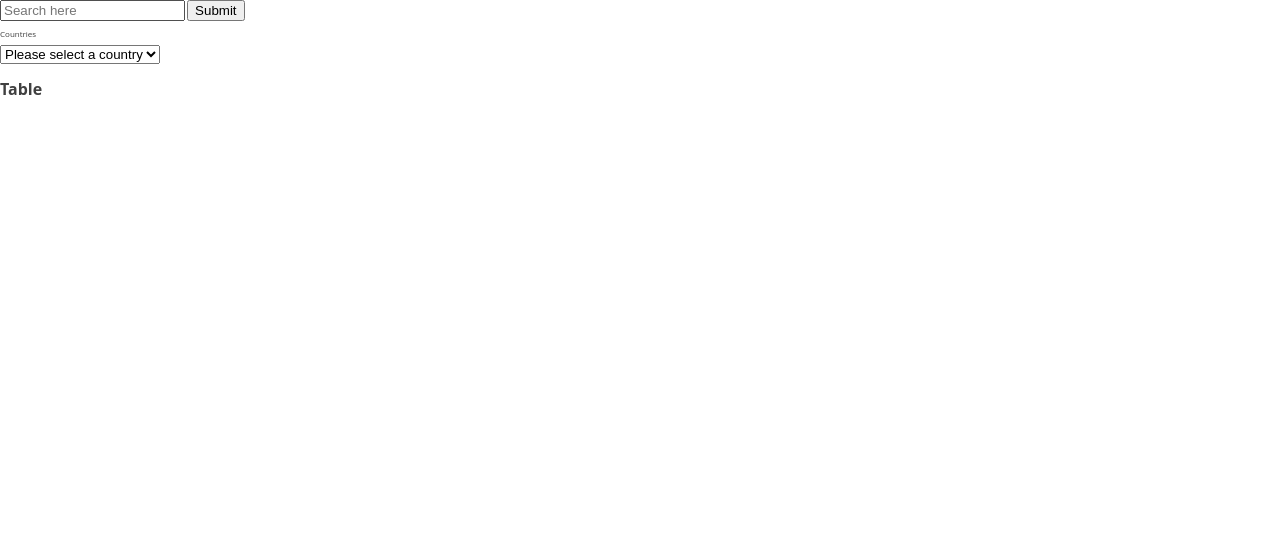
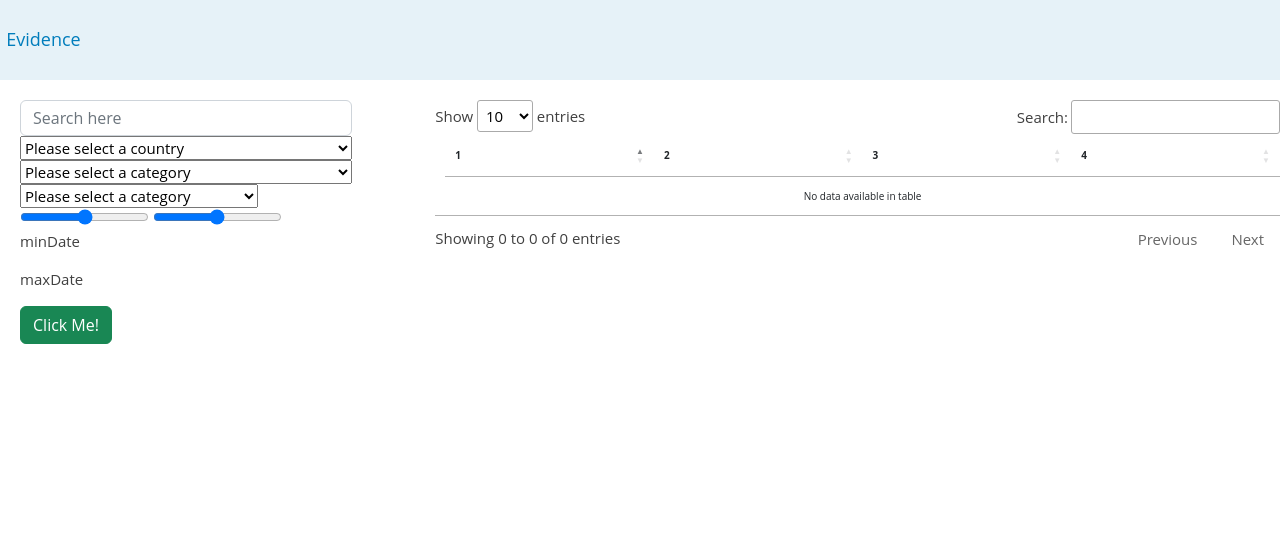
Before and after one commit to ctedja/evidence_app, a Flask app: page /hello in a window 1280 px wide. Shown: the top 543 px of the page. Before the commit the page ends 95 px from the top, so only its background shows below. Run offline with Flask 2, Linux system fonts and the light colour scheme; parts of the project's set-up code (start-up, migrations or seed data) failed here and were passed over; some libraries are stand-ins or nearby versions.

Commit message:
Trying to work in jquery

```diff
--- a/app.py
+++ b/app.py
@@ -1,6 +1,8 @@
 import pandas as pd
 from flask import Flask, render_template, jsonify, render_template_string, request, flash
 import json
+import datetime
+from datetime import datetime
 
 # Just for full .head() viewing options
 pd.options.display.max_columns = None
@@ -26,11 +28,11 @@
 evidence_dataset = pd.read_excel('evidence_dataset.xlsx')
 evidence_dataset = pd.DataFrame(evidence_dataset)
 evidence_dataset = evidence_dataset.filter(['Country', 'Title', 'Category', 'Date', 'Link', 'Image'])
-#
+evidence_dataset['Date'] = evidence_dataset['Date'].dt.date
 evidence_dataset = evidence_dataset.fillna("")
 #evidence_dataset = evidence_dataset.to_json(orient='values')
 evidence_dataset = evidence_dataset.values.tolist()
-evidence_dataset
+
 
 # # Try again
 # evidence_dataset = [['Afghanistan', '(SEIA) UNDP COVID-19 Impact: Short term disruptions and policy considerations', 'Assessments (Multi-Sector)', 'Timestamp("2020-06-01 00:00:00")', 'https://www.undp.org/content/dam/undp/library/covid19/Afghanistan - Covid19 Impact Note - Final  April 15 2020.pdf']]
--- /dev/null
+++ b/static/css/style.css
@@ -0,0 +1,162 @@
+body {
+    color: #404040;
+    font: 400 15px/22px 'Open Sans', 'Helvetica Neue', sans-serif;
+    padding: 0;
+    -webkit-font-smoothing: antialiased;
+    overflow:hidden;
+}
+
+* {
+    box-sizing: border-box;
+}
+
+.title {
+    position: absolute;
+    width: 100%;
+    height: 10%;
+    top: 0;
+    font-family: 'Open Sans', 'Helvetica Neue', sans-serif;
+    overflow: hidden;
+    background-color:#e6f2f8;
+}
+
+h1 {
+    color:#007dbc;
+    font-size:18px;
+    position:absolute;
+    top: 50%;
+    transform: translate(-50%, -50%);
+    padding-left:10px;
+}
+
+.filters {
+    position: absolute;
+    width: 34%;
+    height: 100%;
+    top: 10%;
+    overflow: hidden;
+    padding-left: 20px;
+    padding-top: 20px;
+}
+
+.main {
+    position: absolute;
+    width: 66%;
+    height: 100%;
+    left: 34%;
+    top: 10%;
+    overflow: auto;
+    padding-top:20px;
+}
+
+.form-control {
+    position:relative;
+    width: 80%;
+    height: 5%;
+    left: 0;
+    top: 10%;
+}
+
+.countrySelector {
+    position: relative;
+    width: 80%;
+    height: 5%;
+    left: 0;
+    top: 20%;
+}
+
+.categorySelector {
+    position: relative;
+    width: 80%;
+    height: 5%;
+    left: 0;
+    top: 30%;
+}
+
+table {
+    font-size: 10px;
+    padding-left:10px;
+    border-bottom: 0px;
+}
+
+table td {
+    font-size: 10px;
+    margin: 10px;
+    border-bottom: 0px;
+}
+
+.tableThumbnail {
+    width: 50px;
+    height: 80px;
+    object-fit: cover;
+    border-radius: 5px;
+    margin-right: 15px;
+}
+
+.tableTitle {
+    top:0;
+    font-size: 14px;
+    vertical-align: bottom;
+}
+
+.tableCountry {
+    width: 10%;
+}
+
+.tableCountry span {
+    font-size: 10px;
+    color:#007dbc;
+    background-color:#e6f2f8;
+    border-bottom: 0px;
+    -webkit-border-radius: 10px;
+    -moz-border-radius: 10px;
+    border-radius: 10px;
+}
+
+.tableCategory {
+    font-size: 10px;
+    color:#adadad;
+}
+
+.tableDate {
+    font-size: 10px;
+    color:#adadad;
+}
+
+.tableSpacer1 {
+    height: 15px;
+    width:100%;
+    border-bottom: solid 0.5px lightgray;
+}
+
+.tableSpacer2 {
+    height: 30px;
+}
+
+a {
+    color: #007dbc;
+    text-decoration: none;
+}
+
+a:visited {
+    color: #007dbc;
+    text-decoration: none;
+}
+
+a:hover {
+    opacity: 0.5;
+}
+
+::-webkit-scrollbar {
+	width: 5px;
+	height: 5px;
+	border-left: 0;
+	background: rgba(0, 0, 0, 0.05);
+  }
+ ::-webkit-scrollbar-track {
+	background: none;
+  }
+ ::-webkit-scrollbar-thumb {
+	background: #b3d8eb;
+	border-radius: 0;
+  }
--- a/static/css/styles.css
+++ /dev/null
@@ -1,23 +0,0 @@
-body {
-    color: #404040;
-    font: 400 15px/22px 'Open Sans', 'Helvetica Neue', sans-serif;
-    margin: 0;
-    padding: 0;
-    -webkit-font-smoothing: antialiased;
-    font-size: 8px;
-}
-
-* {
-   box-sizing: border-box;
-}
-
-.sidebar {
-   position: absolute;
-   /* background: rgba(0,0,0,0.05);*/
-   width: 15%;
-   height: 100%;
-   top: 0;
-   left: 0;
-   overflow:auto;
-   border-right: 0.01px solid rgba(0,0,0,0.2);
-}
--- a/templates/index.html
+++ b/templates/index.html
@@ -5,36 +5,88 @@
     <meta charset="UTF-8">
     <meta name="viewport" content="width=device-width, initial-scale=1.0">
     <title>Evidence App</title>
-    <link href="{{ url_for('static', filename='css/styles.css') }}" rel="stylesheet">
+    <!-- Bootstrap for overall -->
+    <link href="https://cdn.jsdelivr.net/npm/bootstrap@5.2.0-beta1/dist/css/bootstrap.min.css" rel="stylesheet"
+        integrity="sha384-0evHe/X+R7YkIZDRvuzKMRqM+OrBnVFBL6DOitfPri4tjfHxaWutUpFmBp4vmVor" crossorigin="anonymous">
+    <!-- Bootstrap stuff -->
+    <script src="https://cdn.jsdelivr.net/npm/@popperjs/core@2.11.5/dist/umd/popper.min.js"
+        integrity="sha384-Xe+8cL9oJa6tN/veChSP7q+mnSPaj5Bcu9mPX5F5xIGE0DVittaqT5lorf0EI7Vk"
+        crossorigin="anonymous"></script>
+    <script src="https://cdn.jsdelivr.net/npm/bootstrap@5.2.0-beta1/dist/js/bootstrap.min.js"
+        integrity="sha384-kjU+l4N0Yf4ZOJErLsIcvOU2qSb74wXpOhqTvwVx3OElZRweTnQ6d31fXEoRD1Jy"
+        crossorigin="anonymous"></script>
+    <!-- Custom CSS file -->
+    <link href="{{ url_for('static', filename='css/style.css') }}" rel="stylesheet">
+    <!-- Jquery -->
+    <script src="https://ajax.googleapis.com/ajax/libs/jquery/3.6.0/jquery.min.js"></script>
+    <!-- Datatables -->
+    <link rel="stylesheet" href="https://cdn.datatables.net/1.12.1/css/jquery.dataTables.min.css">
+    <script src="https://cdn.datatables.net/1.12.1/js/jquery.dataTables.min.js"></script>
+
 </head>
 
 <body>
-    <input id="search-input" class="form-control" placeholder="Search here" type="text">
-    <button type="submit" class="btn">Submit</button>
-
-    <div class="container">
-        <label for="country">Countries</label>
+    <div class="title">
+        <h1>Regional Evidence</h1>
+    </div>
+    <div class="filters">
         <form class="form">
-            <div class="form__group">
-                <select id="countrySelector" name="country" data-dropdown>
+            <div class="form_group">
+                <input id="searchInput" class="form-control" placeholder="Search here" type="text">
+                <!-- <button type="submit" class="btn">Submit</button> -->
+            </div>
+            <div>
+                <select id="countrySelector" class="countrySelector" name="country" data-dropdown>
                     <option value="">Please select a country</option>
                     <option value="Afghanistan">Afghanistan</option>
                     <option value="canada">Canada</option>
                     <option value="china">China</option>
                 </select>
             </div>
+            <div>
+                <select id="categorySelector" class="categorySelector" name="category" data-dropdown>
+                    <option value="">Please select a category</option>
+                    <option value="Situation Report">Situation Report</option>
+                    <option value="Market/Price Monitoring">Market/Price Monitoring</option>
+                    <option value="Dashboards/Maps/Infographics">Dashboards/Maps/Infographics</option>
+                </select>
+            </div>
+            <div>
+                <select id="dateSelector" class="dateSelector" name="date" data-dropdown>
+                    <option value="">Please select a category</option>
+                    <option value="Sun, 05 Jun 2022 17:00:00 GMT">Sun, 05 Jun 2022 17:00:00 GMT</option>
+                    <option value="2022-06-04">2022-06-04</option>
+                    <option value="2022-06-03">2022-06-03</option>
+                </select>
+            </div>
+            <div class="slideContainer">
+                <input type="range" min="2020-01-01" max="2022-01-01" value="2020-01-01" id="slider" class="slider">
+                <input type="range" min="2020-01-01" max="2022-01-01" value="2022-01-01" id="slider" class="slider">
+                <p><span id="minDate">minDate</span></p>
+                <p><span id="maxDate">maxDate</span></p>
+            </div>
+            <div>
+                <button class="btn btn-success" onclick="$(this).hide();">Click Me!</button>
+            </div>
+    </div>
+    </div>
     </form>
     </div>
-    <p id="tester"></p>
 
-    <h1>Table</h1>
-    <table class="table">
+    <div class="main" id="tester">
+        <table class="table" id="table">
+            <thead>
+                <tr>
+                    <th>1</th>
+                    <th>2</th>
+                    <th>3</th>
+                    <th>4</th>
+                </tr>
+            </thead>
             <tbody id="myTable">
             </tbody>
         </table>
-</body>
-
-
+    </div>
 
 
     <script>
@@ -46,37 +98,85 @@
             table.innerHTML = data.map(function (row) {
                 let [Country, Title, Category, Date, Link, Image] = row;
                 return `<tr>
-                <td><img src=${Image}></td>
-                <td><a href="${Link}" target='_blank'>${Title}</a></td>
-                <td>${Country}</td>
-                <td>${Category}</td>
-                <td>${Date}</td>
+                    <td rowspan="3">
+                        <a href="${Link}" target='_blank'>
+                            <img class="tableThumbnail" src=${Image}></td></a>
+                </tr>
+                <tr>
+                    <td colspan="3" class="tableTitle"><a href="${Link}" target='_blank'>${Title}</a></td>
+                </tr>
+                <tr>
+                    <td class="tableCountry"><span>&nbsp;&nbsp;${Country}&nbsp;&nbsp;</span></td>
+                    <td class="tableCategory">${Category}</td>
+                    <td class="tableDate">${Date}</td>
+                </tr>
+                <tr>
+                    <td class="tableSpacer1" colspan="4"> </td>
+                </tr>
+                <tr>
+                    <td class="tableSpacer2" colspan="4"> </td>
                 </tr>`;
             }).join('');
         }
 
         // Pull in our data
-    //const evidenceData = JSON.parse('{{ test_df|tojson }}');
-    const evidenceData = JSON.parse('{{ evidence_dataset|tojson }}'.replace((/\bnan\b/g, "null")));
+        const evidenceData = JSON.parse('{{ evidence_dataset|tojson }}');
+
+        // // Turn the country selector drop-down into a filter
+        // const countrySelector = document.getElementById('countrySelector');
+        // countrySelector.addEventListener('change', function (evt) {
+        //     const value = evt.target.value;
+        //     if (value) {
+        //         buildTable(evidenceData.filter(function (row) {
+        //             let [Country, Title, Category, Date, Link, Image] = row;
+        //             return Country === value
+        //         }));
+        //     } else {
+        //         buildTable(evidenceData);
+        //     }
+        // });
+
+        // // Turn the category selector drop-down into a filter
+        // const categorySelector = document.getElementById('categorySelector');
+        // categorySelector.addEventListener('change', function (evt) {
+        //     const value = evt.target.value;
+        //     if (value) {
+        //         buildTable(evidenceData.filter(function (row) {
+        //             let [Country, Title, Category, Date, Link, Image] = row;
+        //             return Category === value
+        //         }));
+        //     } else {
+        //         buildTable(evidenceData);
+        //     }
+        // });
 
 
-    // Turn the country selector drop-down into a filter
-    const countrySelector = document.getElementById('countrySelector');
-    countrySelector.addEventListener('change', function (evt) {
-        const value = evt.target.value;
-        if (value) {
-            buildTable(evidenceData.filter(function (row) {
-                let [Country, Title, Category, Date, Link, Image] = row;
-                return Country === value
-            }));
-        } else {
-            buildTable(evidenceData);
-        }
-    });
+        // // Turn the date selector drop-down into a filter
+        // const dateSelector = document.getElementById('dateSelector');
+        // categorySelector.addEventListener('change', function (evt) {
+        //     const value = evt.target.value;
+        //     if (value) {
+        //         buildTable(evidenceData.filter(function (row) {
+        //             let [Country, Title, Category, Date, Link, Image] = row;
+        //             return Date === value
+        //         }));
+        //     } else {
+        //         buildTable(evidenceData);
+        //     }
+        // });
+
+        // const maxDate = document.getElementsByClassName("maxDate")
+
+        // var slider = document.getElementById("slider")
+        // var output = document.getElementById("value")
 
         buildTable(evidenceData)
-    console.log(evidenceData)
 
+        $(document).ready(function () {
+            $('.table').DataTable();
+        });
     </script>
 
+</body>
+
 </html>
```
Lines whose indentation alone changed are shown as unchanged.
